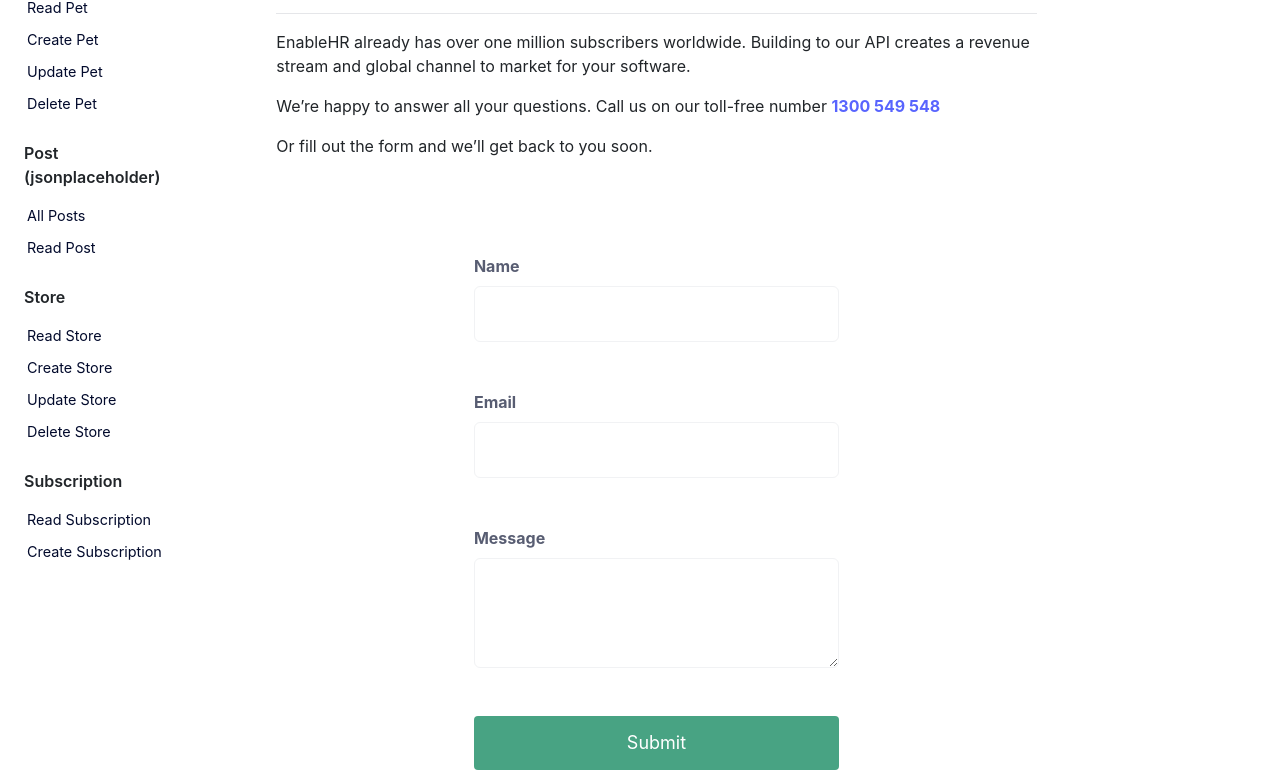
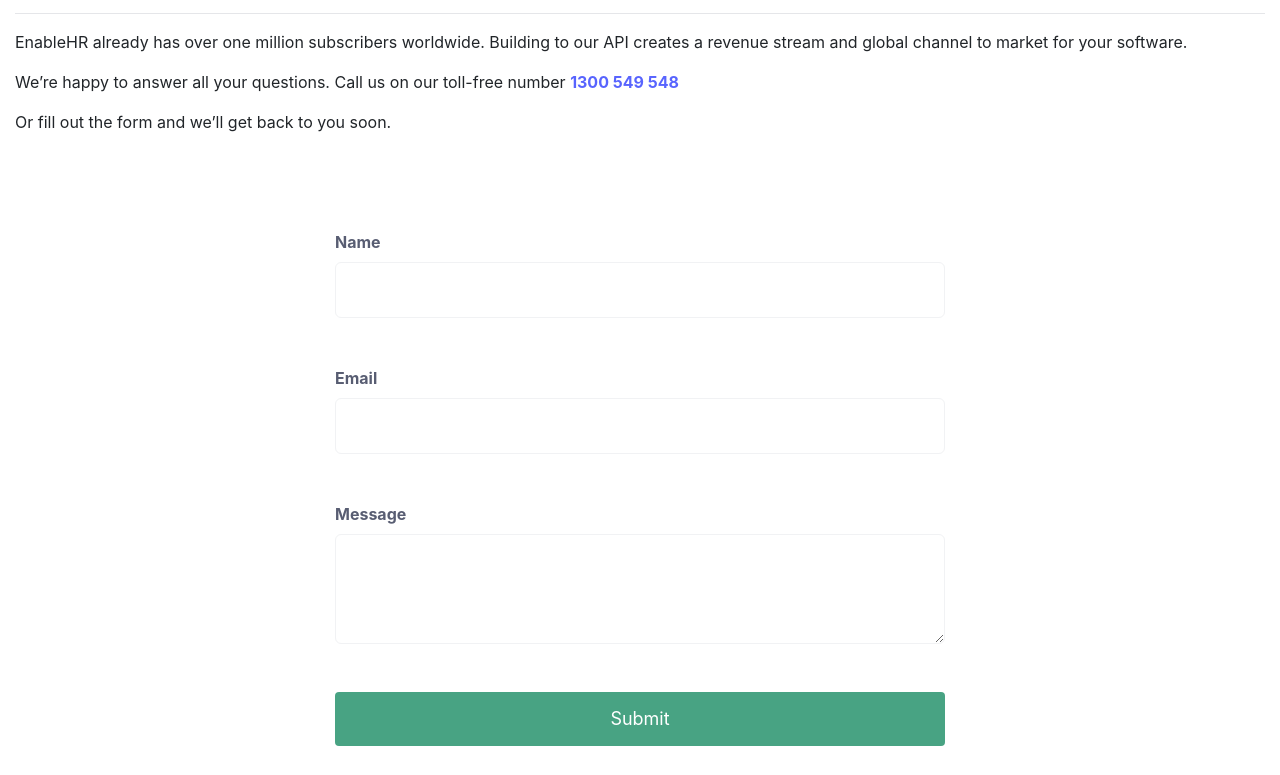
Before and after one commit to beckzayi/hello-gatsby, a Gatsby site: page /partner in a window 1280 px wide. Shown: the part 154-929 px from the top of the page. Built offline with nearby package versions, Linux system fonts and the light colour scheme; Gatsby itself is replaced by a stand-in of ours.

Commit message:
layout props includeSidebar

```diff
--- a/src/components/layout.js
+++ b/src/components/layout.js
@@ -6,7 +6,7 @@
 import useSiteMetadata from '../hooks/use-sitemetadata';
 import '../styles/app.scss';
 
-const Layout = ({ children }) => {
+const Layout = (props) => {
     const { title, description } = useSiteMetadata();
     return (
         <>
@@ -19,10 +19,22 @@
             <Header />
             <div className="container-fluid">
                 <div className="row">
-                    <div className="col-md-3 col-xl-2 bd-sidebar"><Sidebar /></div>
-                    <div className="col-md-9 col-xl-8 py-md-3 pl-md-5 bd-content">
-                        <main>{ children }</main>
-                    </div>
+                    {
+                        props.includeSidebar === false ?
+                        <>
+                            <div className="col-md-12 col-xl-12 py-md-3 bd-content">
+                                <main>{ props.children }</main>
+                            </div>
+                        </>
+                        :
+                        <>
+                            <div className="col-md-3 col-xl-2 bd-sidebar"><Sidebar /></div>
+                            <div className="col-md-9 col-xl-8 py-md-3 pl-md-5 bd-content">
+                                <main>{ props.children }</main>
+                            </div>
+                        </>
+                    }
+
                 </div>
             </div>
             <div className="container-fluid">
@@ -33,7 +45,7 @@
                 </div>
             </div>
         </>
-    )
+    );
 }
 
 export default Layout;
--- a/src/pages/partner.js
+++ b/src/pages/partner.js
@@ -4,8 +4,8 @@
 class Partner extends React.Component {
     render() {
         return (
-            <Layout>
-                <div className="container">
+            <Layout includeSidebar={false}>
+                <div>
                     <h1>Build, launch and grow your app with enableHR</h1>
 
                     <hr />
```
